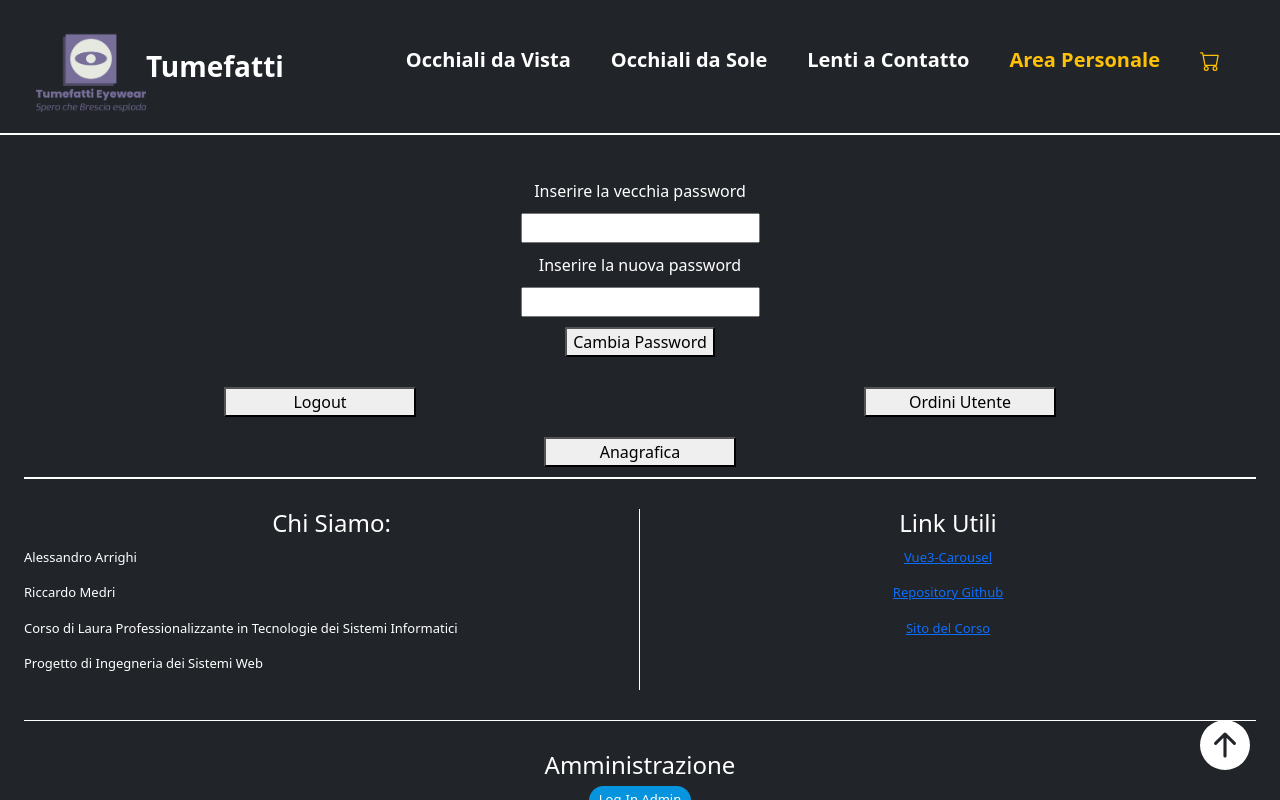
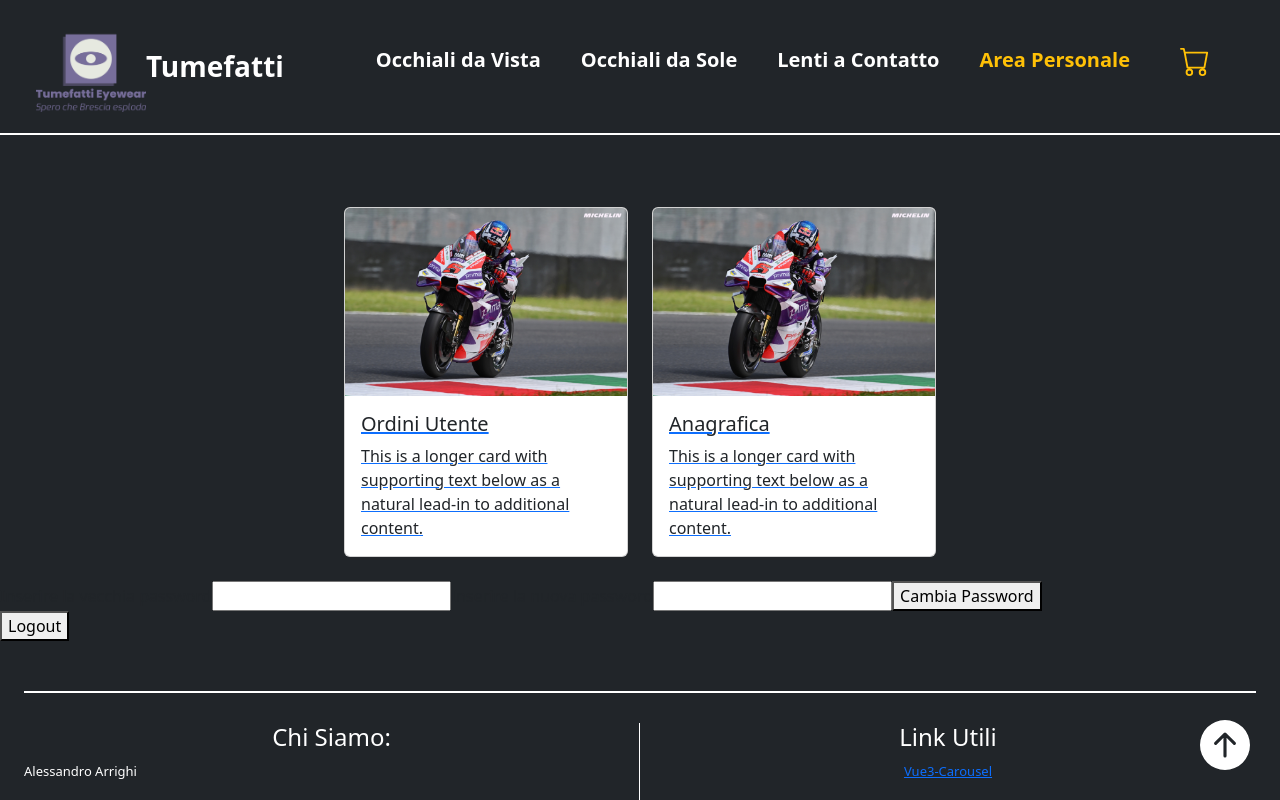
Before and after one commit to alessandroArrighi/IngegneriaDeiSistemiWeb, a Vue app in the folder frontend/: page /accesso/areaPersonale in a window 1280 px wide. Shown: the top 800 px of the page. Built offline with nearby package versions, Linux system fonts and the light colour scheme; no server answers.

Commit message:
frontend 9

```diff
--- a/frontend/src/components/Navbar.vue
+++ b/frontend/src/components/Navbar.vue
@@ -49,7 +49,7 @@ export default defineComponent({
                         <li v-if="user"><RouterLink class="nav-link text-warning px-3 py-2 mt-2 me-2 fs-5" to ="/accesso/areaPersonale">Area Personale</RouterLink></li>
                         <li v-if="user">
                             <RouterLink class="nav-link text-warning px-3 py-2 mt-2 me-2 fs-5" to = "/accesso/areaPersonale/creaOrdine">
-                                <svg xmlns="http://www.w3.org/2000/svg" width="20" height="30" fill="currentColor" class="bi bi-cart" viewBox="0 0 16 16">
+                                <svg xmlns="http://www.w3.org/2000/svg" width="50" height="30" fill="currentColor" class="bi bi-cart" viewBox="0 0 16 16">
                                     <path d="M0 1.5A.5.5 0 0 1 .5 1H2a.5.5 0 0 1 .485.379L2.89 3H14.5a.5.5 0 0 1 .491.592l-1.5 8A.5.5 0 0 1 13 12H4a.5.5 0 0 1-.491-.408L2.01 3.607 1.61 2H.5a.5.5 0 0 1-.5-.5M3.102 4l1.313 7h8.17l1.313-7zM5 12a2 2 0 1 0 0 4 2 2 0 0 0 0-4m7 0a2 2 0 1 0 0 4 2 2 0 0 0 0-4m-7 1a1 1 0 1 1 0 2 1 1 0 0 1 0-2m7 0a1 1 0 1 1 0 2 1 1 0 0 1 0-2"/>
                                 </svg>
                             </RouterLink>
--- a/frontend/src/pages/Accesso.vue
+++ b/frontend/src/pages/Accesso.vue
@@ -47,12 +47,9 @@ export default defineComponent({
 </script>
 
 <template>
-
-    <h2>ACCEDI O CREA UN ACCOUNT</h2>
-
-
-    <div class="flex-container-accesso">
+    <div class="flex-container-agr">
         <div class="flex-item">
+            <h2>REGISTRATI</h2>
             <form v-if="!user" @submit.prevent="signup">
                 <label>Username</label>
                 <input v-model="usernameDaRegistrare" type="text" />
@@ -62,6 +59,7 @@ export default defineComponent({
             </form>
         </div>
         <div class="flex-item">
+            <h2>ACCEDI</h2>
             <form v-if="!user" @submit.prevent="login">
                 <label>Username</label>
                 <input v-model="usernameEsistente" type="text" />
--- a/frontend/src/pages/Anagrafica.vue
+++ b/frontend/src/pages/Anagrafica.vue
@@ -47,7 +47,8 @@ export default defineComponent({
             <p>Tipologia Utente: {{ datiUtente.Role }}</p>
         </div>
 
-        <form @submit.prevent="modifyData" class="flex-item">
+        <div class="flex-item">
+            <form @submit.prevent="modifyData" >
                 <h4>Modificare i Dati Personali:</h4>
                 <label >User</label>
                 <input v-model="nuoviDati.User" type="text" />
@@ -64,4 +65,5 @@ export default defineComponent({
                 <button type="submit">Modifica Dati</button>
             </form>
         </div>
+    </div>
 </template>
--- a/frontend/src/pages/AreaPersonale.vue
+++ b/frontend/src/pages/AreaPersonale.vue
@@ -31,6 +31,53 @@ export default defineComponent({
 
 
 <template>
+    <div class="row row-cols-1 row-cols-md-2 row-cols-lg-4 g-4 m-4" id="area-personale">
+        <div class="col col-lg-3" v-if="user?.Role == 'admin'">
+            <RouterLink :to="'/accesso/areaPersonale/operazioniProdotti'">
+                <div class="card">
+                    <img src="../../public/2.jpg" class="card-img-top" alt="...">
+                    <div class="card-body">
+                        <h5 class="card-title">Operazioni Prodotti</h5>
+                        <p class="card-text">This is a longer card with supporting text below as a natural lead-in to additional content.</p>
+                    </div>
+                </div>
+            </RouterLink>
+        </div>
+        <div class="col col-lg-3">
+            <RouterLink v-if="user?.Role == 'admin'" :to="'/accesso/areaPersonale/operazioniOrdini'">
+                <div class="card">
+                    <img src="../../public/2.jpg" class="card-img-top" alt="...">
+                    <div class="card-body">
+                        <h5 class="card-title">Ordini per ID</h5>
+                        <p class="card-text">This is a longer card with supporting text below as a natural lead-in to additional content.</p>
+                    </div>
+                </div>
+            </RouterLink>
+        </div>
+        <div class="col col-lg-3">
+            <RouterLink :to="'/accesso/areaPersonale/ordiniUtente'">
+                <div class="card">
+                    <img src="../../public/2.jpg" class="card-img-top" alt="...">
+                    <div class="card-body">
+                        <h5 class="card-title">Ordini Utente</h5>
+                        <p class="card-text">This is a longer card with supporting text below as a natural lead-in to additional content.</p>
+                    </div>
+                </div>
+            </RouterLink>
+        </div>
+        <div class="col col-lg-3">
+            <RouterLink :to="'/accesso/areaPersonale/anagrafica'">
+                <div class="card">
+                    <img src="../../public/2.jpg" class="card-img-top" alt="...">
+                    <div class="card-body">
+                        <h5 class="card-title">Anagrafica</h5>
+                        <p class="card-text">This is a longer card with supporting text below as a natural lead-in to additional content.</p>
+                    </div>
+                </div>
+            </RouterLink>
+        </div>
+    </div>
+
     <div v-if="user" class="flex-container-ap">
         <form @submit.prevent="modifyPassword" class="flex-item">
             <label>Inserire la vecchia password</label>
@@ -43,9 +90,5 @@ export default defineComponent({
 
     <div class="flex-container-op">
         <div class="flex-item"><button @click="logout" type="submit">Logout</button></div>
-        <RouterLink v-if="user?.Role == 'admin'" :to="'/accesso/areaPersonale/operazioniProdotti'" class="flex-item"><button>Operazioni Prodotti</button></RouterLink>
-        <RouterLink v-if="user?.Role == 'admin'" :to="'/accesso/areaPersonale/operazioniOrdini'" class="flex-item"><button>Ordini per ID</button></RouterLink>
-        <RouterLink :to="'/accesso/areaPersonale/ordiniUtente'" class="flex-item"><button>Ordini Utente</button></RouterLink>
-        <RouterLink :to="'/accesso/areaPersonale/anagrafica'" class="flex-item"><button>Anagrafica</button></RouterLink>
     </div>
 </template>
--- a/frontend/src/styles/style.scss
+++ b/frontend/src/styles/style.scss
@@ -136,6 +136,7 @@ h2, h4 {
   border-top: 2px solid white;
   margin-left: 24px;
   margin-right: 24px;
+  margin-top: 50px;
   display: flex;
   flex-wrap: wrap;
 
@@ -259,75 +260,6 @@ h2, h4 {
   color: white;
 }
 
-.flex-container-accesso {
-  display: flex;
-  justify-content: center;
-  color: white;
-
-  .flex-item {
-    width: 50%;
-    display: flex;
-    flex-direction: column;
-    align-items: center;
-
-    form {
-      width: 100%;
-      padding: $spacing-medium;
-      display: flex;
-      flex-direction: column;
-      align-items: center;
-
-      input {
-        width: 100%;
-        margin-bottom: $spacing-small;
-
-        @media screen and (min-width: 768px) {
-          width: 50%;
-        }
-      }
-    }
-  }
-}
-
-.flex-container-ap {
-  display: flex;
-  justify-content: center;
-  color: white;
-  padding: $spacing-medium;
-
-  .flex-item {
-    width: 60%;
-    display: flex;
-    flex-direction: column;
-    align-items: center;
-
-    input {
-      margin: $spacing-small;
-    }
-  }
-}
-
-.flex-container-op {
-  display: flex;
-  flex-wrap: wrap;
-  justify-content: space-around;
-  align-items: center;
-
-  .flex-item {
-    width: 50%;
-    text-align: center;
-
-    button {
-      width: 45%;
-      margin: $spacing-small;
-
-      @media screen and (min-width: 768px) {
-      width: 30%;
-      }
-    }
-  }
-}
-
 .flex-container-opProd {
   padding: 15px;
 
@@ -411,16 +343,20 @@ h2, h4 {
   justify-content: center;
   color: white;
   padding: $spacing-medium;
+  text-align: center;
 
   .flex-item {
-    display: flex;
-    flex-direction: column;
-    align-items: center;
     padding-bottom: 20px;
     padding-top: 20px;
 
-    input {
-      margin: $spacing-small;
+    form {
+      display: flex;
+      flex-direction: column;
+      align-items: center;
+
+      input {
+        margin: $spacing-small;
+      }
     }
 
     &:nth-child(1) {
```
Also changed, not shown: 1 other file (tests, documents, lock files or other folders). Lines whose indentation alone changed are shown as unchanged.
